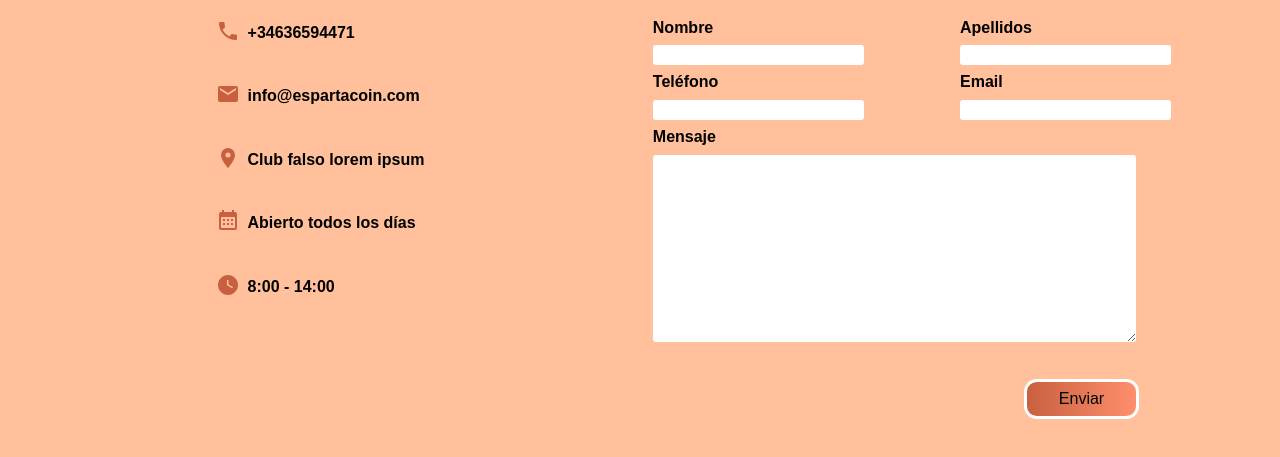
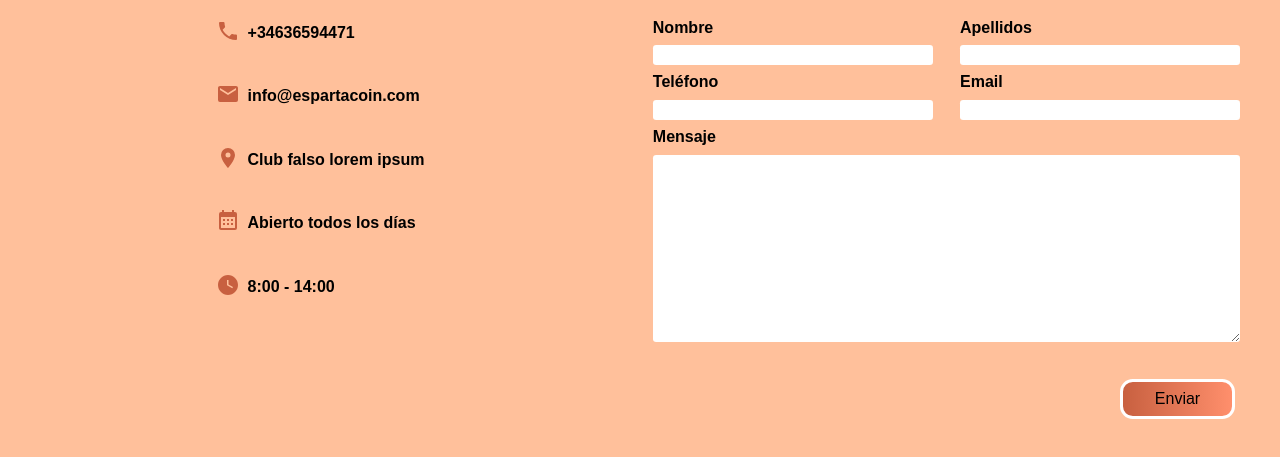
Before and after one commit to Adolfovi/espartacoin, a plain HTML site: page contacto.html in a window 1280 px wide. Shown: the part 175-632 px from the top of the page. Drawn offline with Linux system fonts and the light colour scheme.

Commit message:
Configuración general del formulario

```diff
--- a/sass/pages/home/desktop/_home.scss
+++ b/sass/pages/home/desktop/_home.scss
@@ -240,9 +240,18 @@
     width: 50%;
 }
 
+.input-name input {
+    width: 90%;
+}
+
 .input-surname {
     width: 50%;
 }
+
+.input-surname input {
+    width: 90%;
+}
+
 
 .label-phone {
     width: 50%;
@@ -256,8 +265,16 @@
     width: 50%;
 }
 
+.input-phone input {
+    width: 90%;
+}
+
 .input-mail {
     width: 50%;
+}
+
+.input-mail input {
+    width: 90%;
 }
 
 .input-message{
@@ -282,7 +299,7 @@
     margin-top: 2rem;
     display: flex;
     flex-direction: row-reverse;
-    margin-right: 8rem;
+    margin-right: 2rem;
 }
 
 .send button{
@@ -302,6 +319,7 @@ input{
 textarea{
     border: 0;
     border-radius: 0.2rem;
+    width: 95%;
 }
 
 .phone-number-phone-text span {
```
Also changed, not shown: style/app.css, 1 other file.
